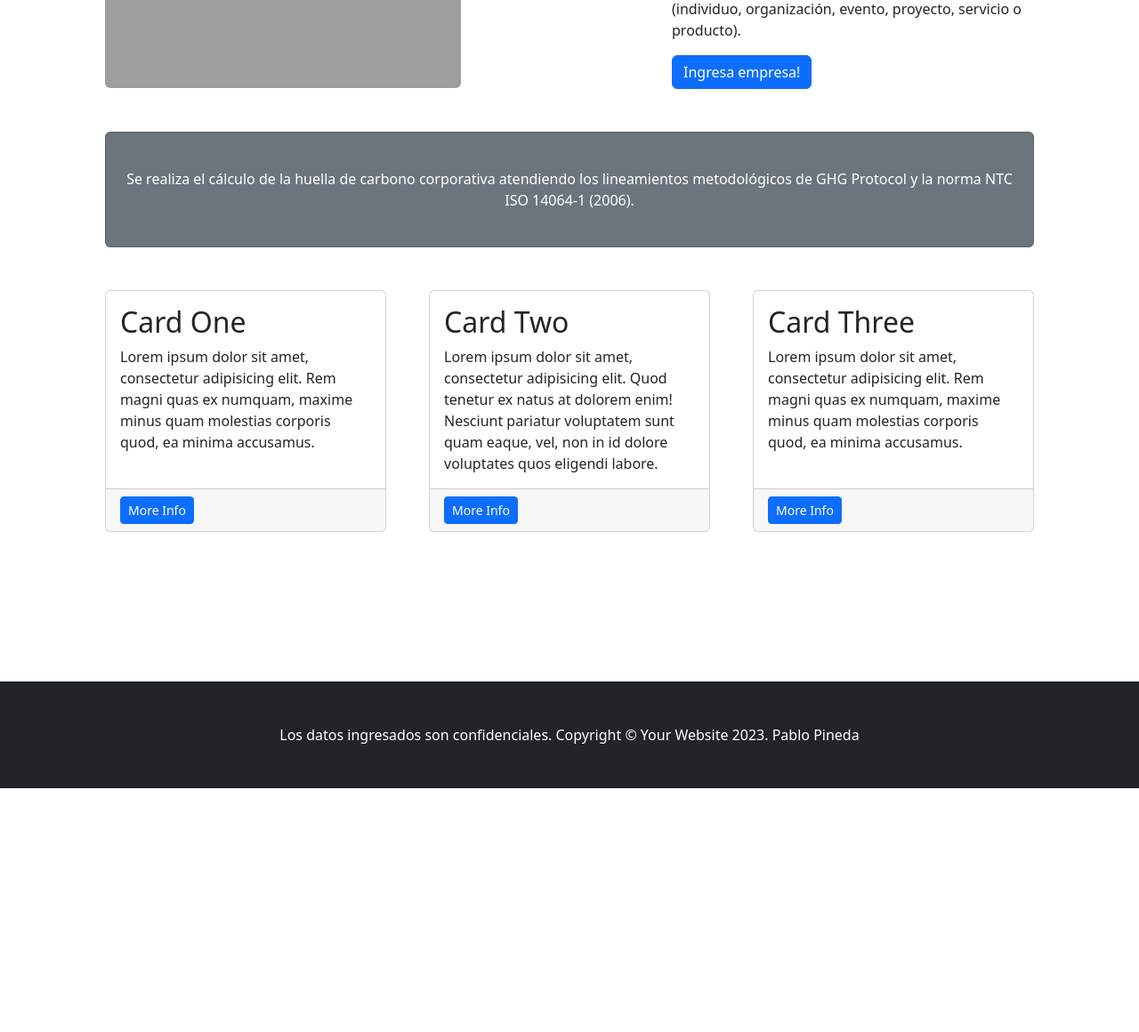
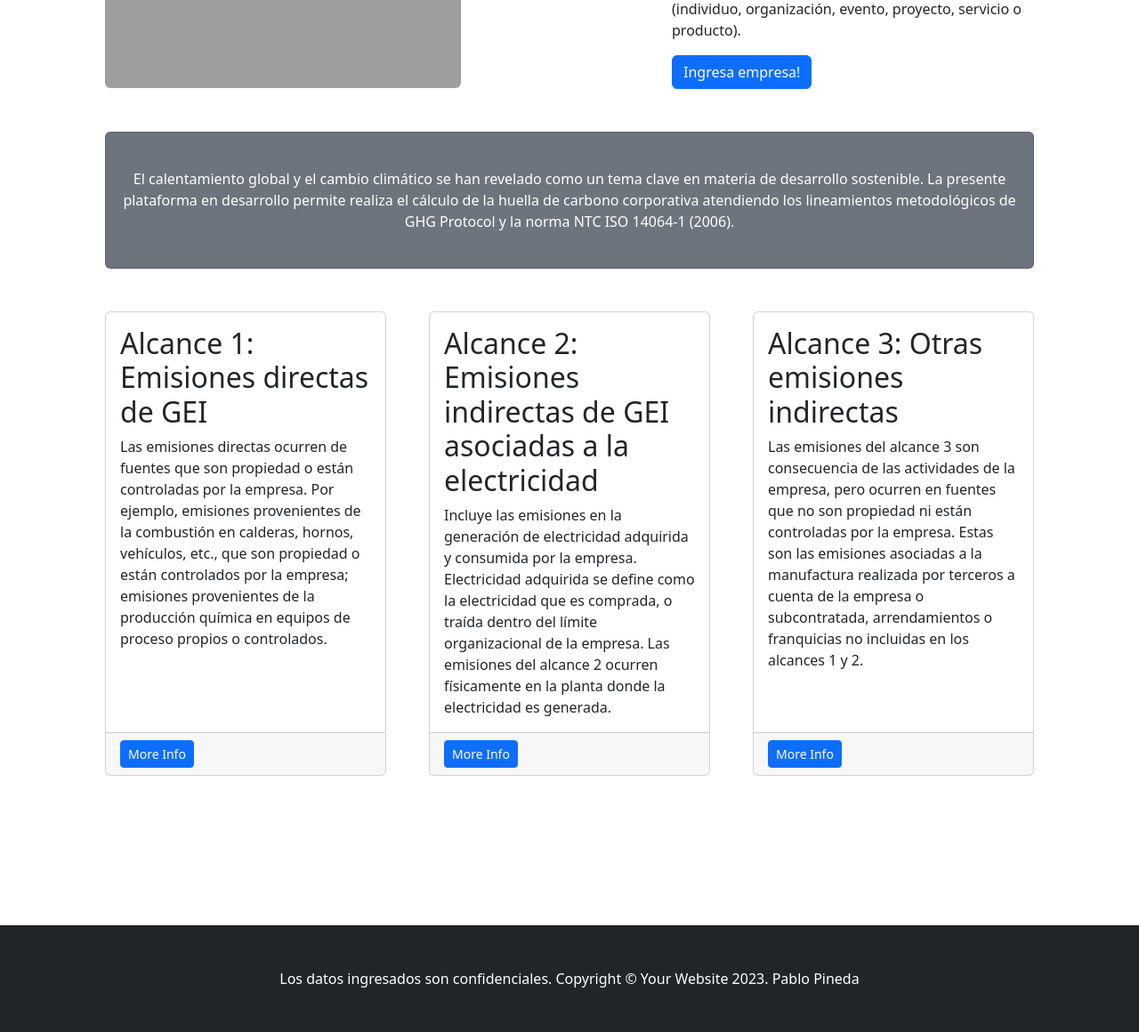
Before and after one commit to pablopinedah/project, a Django app: page / in a window 1280 px wide. Shown: the part 306-1466 px from the top of the page at 89% size. Before the commit the page ends 1192 px from the top, so only its background shows below. Run offline with Django 4.2, Linux system fonts and the light colour scheme; some libraries are stand-ins or nearby versions; grey boxes are pictures that could not be loaded.

Commit message:
Presentacion home

```diff
--- a/apps/home/templates/home/index.html
+++ b/apps/home/templates/home/index.html
@@ -21,15 +21,16 @@
     </div>
             <!-- Call to Action-->
     <div class="card text-white bg-secondary my-5 py-4 text-center">
-        <div class="card-body"><p class="text-white m-0">Se realiza el cálculo de la huella de carbono corporativa atendiendo los lineamientos metodológicos de GHG Protocol y la norma NTC ISO 14064-1 (2006).</p></div>
+        <div class="card-body"><p class="text-white m-0">El calentamiento global y el cambio climático se han revelado
+            como un tema clave en materia de desarrollo sostenible. La presente plataforma en desarrollo permite realiza el cálculo de la huella de carbono corporativa atendiendo los lineamientos metodológicos de GHG Protocol y la norma NTC ISO 14064-1 (2006).</p></div>
     </div>
             <!-- Content Row-->
     <div class="row gx-4 gx-lg-5">
         <div class="col-md-4 mb-5">
             <div class="card h-100">
                 <div class="card-body">
-                    <h2 class="card-title">Card One</h2>
-                    <p class="card-text">Lorem ipsum dolor sit amet, consectetur adipisicing elit. Rem magni quas ex numquam, maxime minus quam molestias corporis quod, ea minima accusamus.</p>
+                    <h2 class="card-title">Alcance 1: Emisiones directas de GEI</h2>
+                    <p class="card-text">Las emisiones directas ocurren de fuentes que son propiedad o están controladas por la empresa. Por ejemplo, emisiones provenientes de la combustión en calderas, hornos, vehículos, etc., que son propiedad o están controlados por la empresa; emisiones provenientes de la producción química en equipos de proceso propios o controlados.</p>
                 </div>
                 <div class="card-footer"><a class="btn btn-primary btn-sm" href="#!">More Info</a></div>
             </div>
@@ -37,8 +38,8 @@
         <div class="col-md-4 mb-5">
             <div class="card h-100">
                 <div class="card-body">
-                    <h2 class="card-title">Card Two</h2>
-                    <p class="card-text">Lorem ipsum dolor sit amet, consectetur adipisicing elit. Quod tenetur ex natus at dolorem enim! Nesciunt pariatur voluptatem sunt quam eaque, vel, non in id dolore voluptates quos eligendi labore.</p>
+                    <h2 class="card-title">Alcance 2: Emisiones indirectas de GEI asociadas a la electricidad</h2>
+                    <p class="card-text">Incluye las emisiones en la generación de electricidad adquirida y consumida por la empresa. Electricidad adquirida se define como la electricidad que es comprada, o traída dentro del límite organizacional de la empresa. Las emisiones del alcance 2 ocurren físicamente en la planta donde la electricidad es generada.</p>
                 </div>
                 <div class="card-footer"><a class="btn btn-primary btn-sm" href="#!">More Info</a></div>
             </div>
@@ -46,8 +47,8 @@
         <div class="col-md-4 mb-5">
             <div class="card h-100">
                 <div class="card-body">
-                    <h2 class="card-title">Card Three</h2>
-                    <p class="card-text">Lorem ipsum dolor sit amet, consectetur adipisicing elit. Rem magni quas ex numquam, maxime minus quam molestias corporis quod, ea minima accusamus.</p>
+                    <h2 class="card-title">Alcance 3: Otras emisiones indirectas</h2>
+                    <p class="card-text">Las emisiones del alcance 3 son consecuencia de las actividades de la empresa, pero ocurren en fuentes que no son propiedad ni están controladas por la empresa. Estas son las emisiones asociadas a la manufactura realizada por terceros a cuenta de la empresa o subcontratada, arrendamientos o franquicias no incluidas en los alcances 1 y 2.</p>
                 </div>
                 <div class="card-footer"><a class="btn btn-primary btn-sm" href="#!">More Info</a></div>
             </div>
```
Also changed, not shown: config/settings.py (+7 -0 lines), db.sqlite3.
